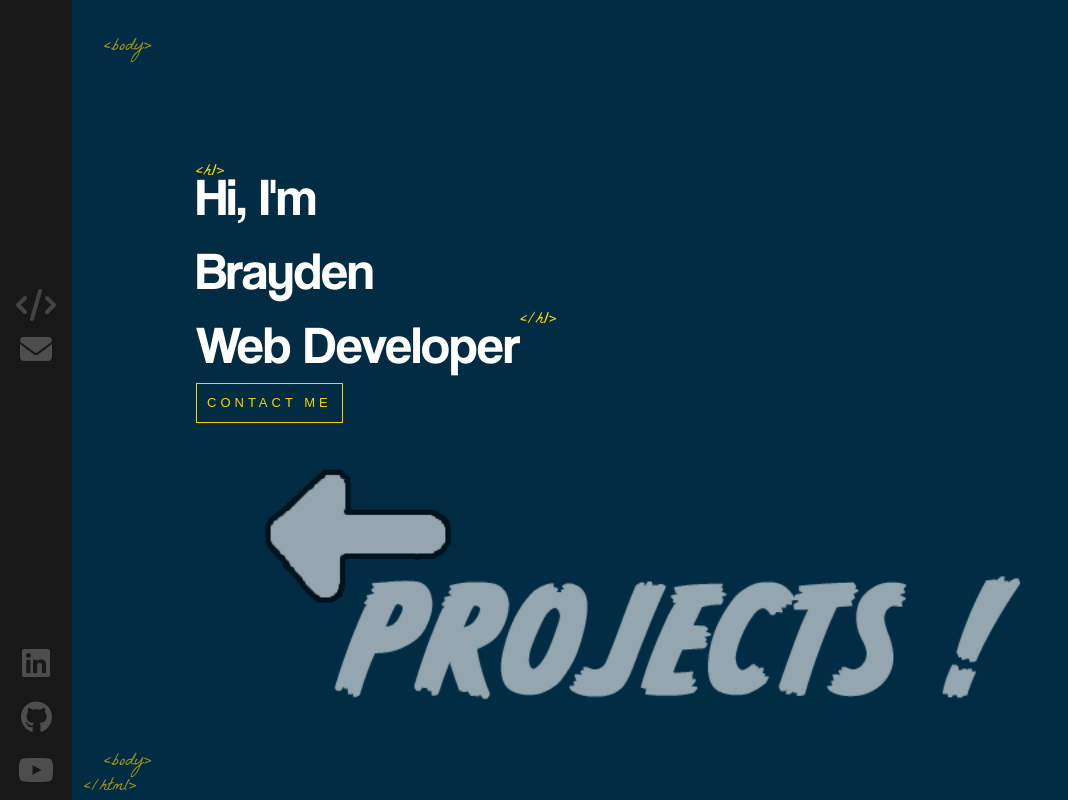
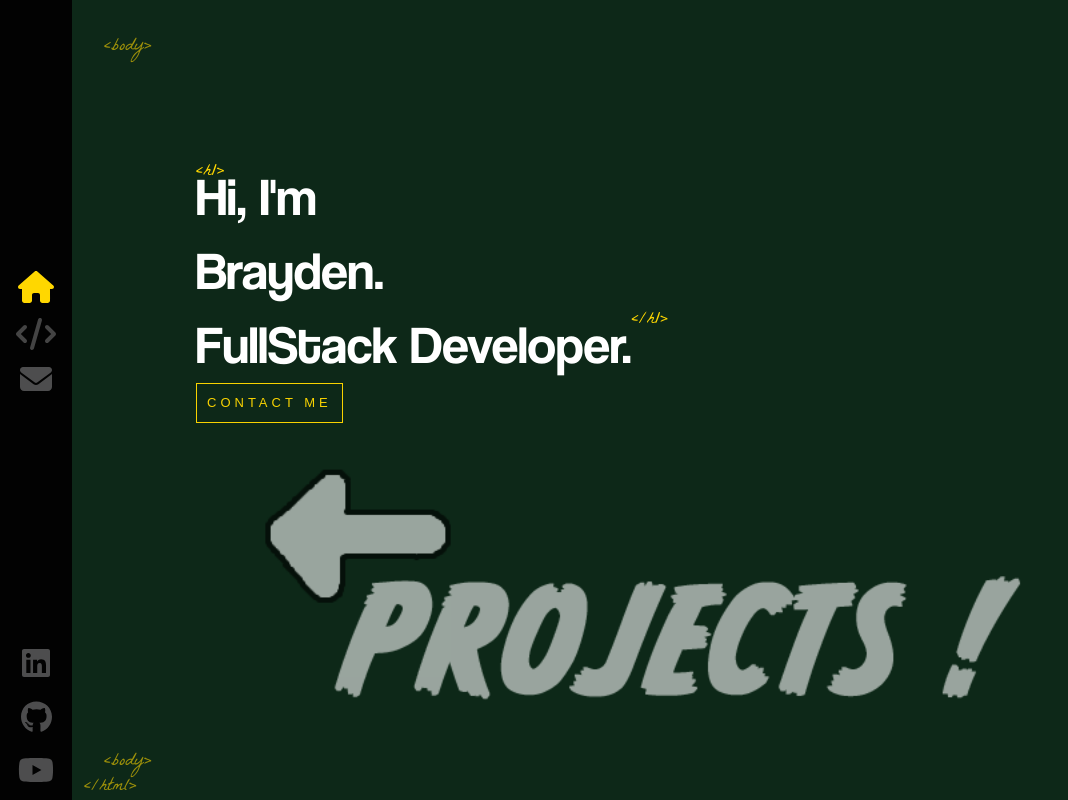
Before and after one commit to braydenyancy/portfolio, a React (Create React App) app: page /StaleFish#/portfolio in a window 1280 px wide. Shown: the whole page, without its empty margins (0-1068 px from the left). Built offline with nearby package versions, Linux system fonts and the light colour scheme; grey boxes are pictures that could not be loaded.

Commit message:
new color, small updates

```diff
--- a/src/components/Arcade/index.scss
+++ b/src/components/Arcade/index.scss
@@ -5,7 +5,6 @@
 }
 
 .arcadeInfo {
-    font-family: 'Trebuchet MS', 'Lucida Sans Unicode', 'Lucida Grande', 'Lucida Sans', Arial, sans-serif;
     position: absolute;
     left: 50%;
     transform: translate(-50%);
@@ -18,7 +17,6 @@
 
 .arcadeTitle {
     font-size: 2rem;
-    font-family: 'Trebuchet MS', 'Lucida Sans Unicode', 'Lucida Grande', 'Lucida Sans', Arial, sans-serif;
     color: #ffd700;
     @media (max-width: 1000px) {
         display: none;
--- a/src/components/Home/index.js
+++ b/src/components/Home/index.js
@@ -17,9 +17,9 @@
             <div className='text-zone'>
                 <h1>Hi, I'm
                     <br />
-                    Brayden
+                    Brayden.
                     <br />
-                    Web Developer
+                    FullStack Developer.
                 </h1>
                 <Link to='/contact' className='flat-button'>CONTACT ME</Link>
                 <CardMedia
--- a/src/components/Sidebar/index.js
+++ b/src/components/Sidebar/index.js
@@ -36,17 +36,14 @@
 
             <video className="pianoRoll" onClick={handlePlayPause} ref={videoRef} autoPlay={isPlaying} src={slimSteelin} muted loop playsInline></video>
             <nav>
+                <NavLink exact="true" activeclassname="active" className="Home-link" to="/portfolio">
+                    <FontAwesomeIcon icon={faHome} />
+                </NavLink>
 
                 <FontAwesomeIcon icon={faCode}
                     className="projectIcon"
                     onClick={() => setShowLinks(!showLinks)}
                 />
-
-                {showLinks && (
-                    <NavLink exact="true" activeclassname="active" className="Home-link" to="/portfolio">
-                        <FontAwesomeIcon icon={faHome}  />
-                    </NavLink>
-                )}
 
                 {showLinks && (
                     <NavLink exact="true" activeclassname="active" className="StaleFish-link" to="/StaleFish">
@@ -60,9 +57,9 @@
                     </NavLink>
                 )}
 
-                    <NavLink exact="true" activeclassname="active" className="contact-link" to="/contact">
-                        <FontAwesomeIcon icon={faEnvelope} color="4d4d4e" />
-                    </NavLink>
+                <NavLink exact="true" activeclassname="active" className="contact-link" to="/contact">
+                    <FontAwesomeIcon icon={faEnvelope} color="4d4d4e" />
+                </NavLink>
 
             </nav>
             <ul>
--- a/src/components/Sidebar/index.scss
+++ b/src/components/Sidebar/index.scss
@@ -1,6 +1,6 @@
 
 .nav-bar {
-    background: #181818;
+    background: #020202;
     width: 72px;
     position: relative;
     max-height: 100%;
--- a/src/components/StaleFish/index.scss
+++ b/src/components/StaleFish/index.scss
@@ -17,7 +17,6 @@
     display: flex;
     flex-direction: column;
     text-align: center;
-    font-family: 'Trebuchet MS', 'Lucida Sans Unicode', 'Lucida Grande', 'Lucida Sans', Arial, sans-serif;
     top: 0;
 }
 
@@ -109,12 +108,10 @@
 .staleTitles {
     font-size: 2rem;
     color: black;
-    font-family: 'Trebuchet MS', 'Lucida Sans Unicode', 'Lucida Grande', 'Lucida Sans', Arial, sans-serif;
     font-weight: bold;
 }
 
 .p-text {
     font-size: 24px;
-    font-family: 'Trebuchet MS', 'Lucida Sans Unicode', 'Lucida Grande', 'Lucida Sans', Arial, sans-serif;
     color: black;
 }
--- a/src/index.css
+++ b/src/index.css
@@ -6,7 +6,7 @@
   margin: 0;
   font: 300 11px/1.4 'Helvetic Neue', 'sans-serif';
   color: #444;
-  background: #022c43;
+  background: #0d2818;
   display: block;
   -webkit-font-smoothing: antialiased;
   -moz-osx-font-smoothing: grayscale;
```
